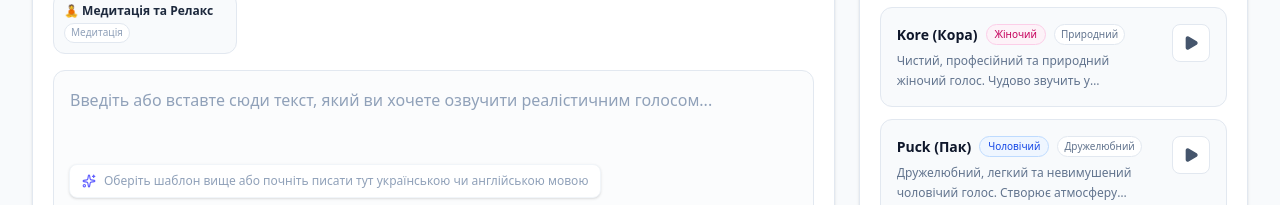
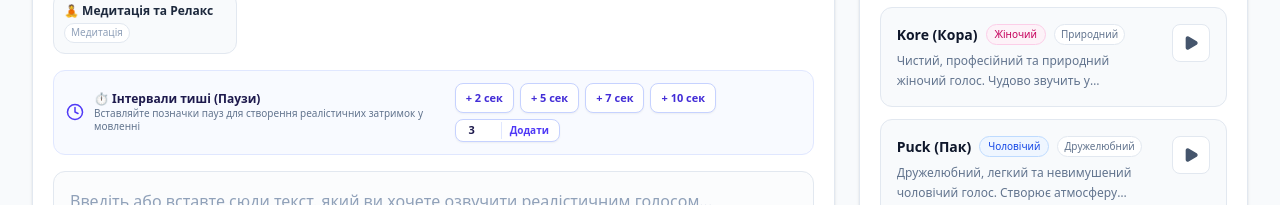
Before and after one commit to Oaleks262/Voice, a React (Vite) app: page / in a window 1280 px wide. Shown: the part 396-601 px from the top of the page. Built offline with nearby package versions, Linux system fonts and the light colour scheme; no server answers.

Commit message:
feat: add support for custom text-to-speech pauses
Implement regex-based pause parsing in the server and add a UI utility to insert [пауза: X] tags into the workspace.

```diff
--- a/server.ts
+++ b/server.ts
@@ -69,11 +69,68 @@ app.post("/api/tts", async (req, res) => {
     if (speed === "slow") styleInstruction += " and slowly";
     else if (speed === "fast") styleInstruction += " and fast";
 
-    const promptText = `${styleInstruction}: ${text}`;
     const voiceName = voice || "Zephyr"; // Puck, Charon, Kore, Fenrir, Zephyr
 
-    console.log(`Generating speech via gemini-3.1-flash-tts-preview: voice=${voiceName}, instruction="${styleInstruction}"`);
+    // Split text into text segments and pause segments
+    // Matches patterns like [pause: 5], [пауза: 5]
+    const regex = /\[(?:pause|пауза):\s*(\d+)\]/gi;
+    const segments: { type: "text" | "pause"; content: string; duration?: number }[] = [];
 
+    let match;
+    let lastIndex = 0;
+
+    while ((match = regex.exec(text)) !== null) {
+      const textBefore = text.substring(lastIndex, match.index).trim();
+      if (textBefore) {
+        segments.push({ type: "text", content: textBefore });
+      }
+      segments.push({ type: "pause", content: match[0], duration: parseInt(match[1], 10) });
+      lastIndex = regex.lastIndex;
+    }
+
+    const textAfter = text.substring(lastIndex).trim();
+    if (textAfter) {
+      segments.push({ type: "text", content: textAfter });
+    }
+
+    if (segments.length === 0) {
+      return res.status(400).json({ error: "Введений текст порожній." });
+    }
+
+    // Process all text segments in parallel using Gemini TTS
+    const textSegments = segments.filter((s) => s.type === "text");
+
+    if (textSegments.length === 0) {
+      // If only pauses were sent, just return a single silent track
+      const totalDuration = segments.reduce((acc, curr) => acc + (curr.duration || 0), 0);
+      const defaultSampleRate = 24000;
+      const defaultByteRate = 48000;
+      const silenceBytes = defaultByteRate * totalDuration;
+      const silentPcm = Buffer.alloc(silenceBytes, 0);
+
+      const header = Buffer.alloc(44);
+      header.write("RIFF", 0);
+      header.writeUInt32LE(36 + silentPcm.length, 4);
+      header.write("WAVE", 8);
+      header.write("fmt ", 12);
+      header.writeUInt32LE(16, 16);
+      header.writeUInt16LE(1, 20);
+      header.writeUInt16LE(1, 22); // mono
+      header.writeUInt32LE(defaultSampleRate, 24);
+      header.writeUInt32LE(defaultByteRate, 28);
+      header.writeUInt16LE(2, 32); // 16-bit mono
+      header.writeUInt16LE(16, 34);
+      header.write("data", 36);
+      header.writeUInt32LE(silentPcm.length, 40);
+
+      const finalWav = Buffer.concat([header, silentPcm]);
+      return res.json({ audio: finalWav.toString("base64") });
+    }
+
+    console.log(`Generating speech segments via gemini-3.1-flash-tts-preview: voice=${voiceName}, segmentsCount=${textSegments.length}`);
+
+    const audioPromises = textSegments.map(async (seg) => {
+      const promptText = `${styleInstruction}: ${seg.content}`;
       const response = await ai.models.generateContent({
         model: "gemini-3.1-flash-tts-preview",
         contents: [{ parts: [{ text: promptText }] }],
@@ -89,10 +146,67 @@ app.post("/api/tts", async (req, res) => {
 
       const base64Audio = response.candidates?.[0]?.content?.parts?.[0]?.inlineData?.data;
       if (!base64Audio) {
-      throw new Error("Не вдалося згенерувати аудіо: ШІ не повернув звукові дані.");
+        throw new Error(`ШІ не повернув звукові дані для фрагменту: "${seg.content.substring(0, 30)}..."`);
+      }
+      return Buffer.from(base64Audio, "base64");
+    });
+
+    const audioBuffers = await Promise.all(audioPromises);
+
+    // If there is only one text segment and NO pauses, return it directly
+    const pauseSegments = segments.filter((s) => s.type === "pause");
+    if (pauseSegments.length === 0 && audioBuffers.length === 1) {
+      return res.json({ audio: audioBuffers[0].toString("base64") });
     }
 
-    res.json({ audio: base64Audio });
+    const firstWav = audioBuffers[0];
+    if (!firstWav || firstWav.length < 44) {
+      throw new Error("Некоректний формат аудіо від ШІ");
+    }
+
+    // Read WAV parameters from header dynamically
+    const numChannels = firstWav.readUInt16LE(22);
+    const sampleRate = firstWav.readUInt32LE(24);
+    const bitsPerSample = firstWav.readUInt16LE(34);
+    const byteRate = firstWav.readUInt32LE(28);
+    const blockAlign = firstWav.readUInt16LE(32);
+
+    const pcmParts: Buffer[] = [];
+    let textSegIndex = 0;
+
+    for (const seg of segments) {
+      if (seg.type === "text") {
+        const wavBuffer = audioBuffers[textSegIndex++];
+        const pcmData = wavBuffer.subarray(44);
+        pcmParts.push(pcmData);
+      } else if (seg.type === "pause") {
+        const durationSeconds = seg.duration || 1;
+        const silenceBytesCount = byteRate * durationSeconds;
+        pcmParts.push(Buffer.alloc(silenceBytesCount, 0));
+      }
+    }
+
+    // Combine all PCM parts
+    const combinedPcm = Buffer.concat(pcmParts);
+
+    // Construct valid WAV header
+    const header = Buffer.alloc(44);
+    header.write("RIFF", 0);
+    header.writeUInt32LE(36 + combinedPcm.length, 4);
+    header.write("WAVE", 8);
+    header.write("fmt ", 12);
+    header.writeUInt32LE(16, 16);
+    header.writeUInt16LE(1, 20); // PCM format
+    header.writeUInt16LE(numChannels, 22);
+    header.writeUInt32LE(sampleRate, 24);
+    header.writeUInt32LE(byteRate, 28);
+    header.writeUInt16LE(blockAlign, 32);
+    header.writeUInt16LE(bitsPerSample, 34);
+    header.write("data", 36);
+    header.writeUInt32LE(combinedPcm.length, 40);
+
+    const finalWav = Buffer.concat([header, combinedPcm]);
+    res.json({ audio: finalWav.toString("base64") });
   } catch (error: any) {
     console.error("Помилка генерації TTS:", error);
     res.status(500).json({ error: error?.message || "Помилка при озвученні тексту" });
--- a/src/components/Workspace.tsx
+++ b/src/components/Workspace.tsx
@@ -1,4 +1,4 @@
-import { useState, useTransition, ChangeEvent } from "react";
+import { useState, useTransition, ChangeEvent, useRef } from "react";
 import { Trash2, Clock, Type, Sparkles, BookOpen } from "lucide-react";
 import { SampleText } from "../types";
 import { SAMPLES } from "../data";
@@ -11,6 +11,7 @@ interface WorkspaceProps {
 
 export default function Workspace({ text, setText, maxChars = 5000 }: WorkspaceProps) {
   const [activeSampleId, setActiveSampleId] = useState<string | null>(null);
+  const textareaRef = useRef<HTMLTextAreaElement | null>(null);
 
   const handleTextChange = (e: ChangeEvent<HTMLTextAreaElement>) => {
     const val = e.target.value;
@@ -27,6 +28,27 @@ export default function Workspace({ text, setText, maxChars = 5000 }: WorkspaceP
   const handleSelectSample = (sample: SampleText) => {
     setText(sample.text);
     setActiveSampleId(sample.id);
+  };
+
+  const insertPause = (seconds: number) => {
+    const textarea = textareaRef.current;
+    if (!textarea) return;
+
+    const start = textarea.selectionStart;
+    const end = textarea.selectionEnd;
+    const currentVal = textarea.value;
+
+    const tag = ` [пауза: ${seconds}] `;
+    const newVal = currentVal.substring(0, start) + tag + currentVal.substring(end);
+
+    if (newVal.length <= maxChars) {
+      setText(newVal);
+      // Move selection to after the inserted tag
+      setTimeout(() => {
+        textarea.focus();
+        textarea.setSelectionRange(start + tag.length, start + tag.length);
+      }, 0);
+    }
   };
 
   // Estimate reading duration (approx 130 words per minute or 10 characters per second)
@@ -94,9 +116,64 @@ export default function Workspace({ text, setText, maxChars = 5000 }: WorkspaceP
         </div>
       </div>
 
+      {/* Pauses helper */}
+      <div className="bg-indigo-50/40 border border-indigo-100 rounded-xl p-3 flex flex-col lg:flex-row lg:items-center justify-between gap-3">
+        <div className="flex items-center gap-2.5 text-xs text-indigo-950 font-semibold">
+          <Clock className="h-4.5 w-4.5 text-indigo-600 shrink-0" />
+          <div>
+            <span>⏱️ Інтервали тиші (Паузи)</span>
+            <p className="text-[10px] text-slate-500 font-normal">
+              Вставляйте позначки пауз для створення реалістичних затримок у мовленні
+            </p>
+          </div>
+        </div>
+        <div className="flex gap-1.5 flex-wrap items-center">
+          {[2, 5, 7, 10].map((s) => (
+            <button
+              key={s}
+              onClick={() => insertPause(s)}
+              type="button"
+              className="bg-white hover:bg-indigo-50 active:scale-95 text-indigo-700 border border-indigo-200 text-[11px] font-bold px-2.5 py-1.5 rounded-lg shadow-xs cursor-pointer transition"
+            >
+              + {s} сек
+            </button>
+          ))}
+          {/* Custom pause button */}
+          <div className="flex items-center gap-1 bg-white border border-indigo-200 rounded-lg shadow-xs px-1.5 py-0.5">
+            <input
+              type="number"
+              min="1"
+              max="60"
+              id="custom-pause-input"
+              defaultValue={3}
+              placeholder="сек"
+              className="w-10 text-[11px] font-bold text-center outline-none bg-transparent text-indigo-950 border-r border-indigo-100 pr-1"
+              onKeyDown={(e) => {
+                if (e.key === "Enter") {
+                  const val = parseInt((e.target as HTMLInputElement).value, 10);
+                  if (val > 0 && val <= 60) insertPause(val);
+                }
+              }}
+            />
+            <button
+              onClick={() => {
+                const el = document.getElementById("custom-pause-input") as HTMLInputElement;
+                const val = parseInt(el?.value || "3", 10);
+                if (val > 0 && val <= 60) insertPause(val);
+              }}
+              type="button"
+              className="text-indigo-600 hover:text-indigo-800 text-[10px] font-extrabold px-1 active:scale-95"
+            >
+              Додати
+            </button>
+          </div>
+        </div>
+      </div>
+
       {/* Main Textarea Input */}
       <div className="relative">
         <textarea
+          ref={textareaRef}
           value={text}
           onChange={handleTextChange}
           placeholder="Введіть або вставте сюди текст, який ви хочете озвучити реалістичним голосом..."
```
Lines whose indentation alone changed are shown as unchanged.
